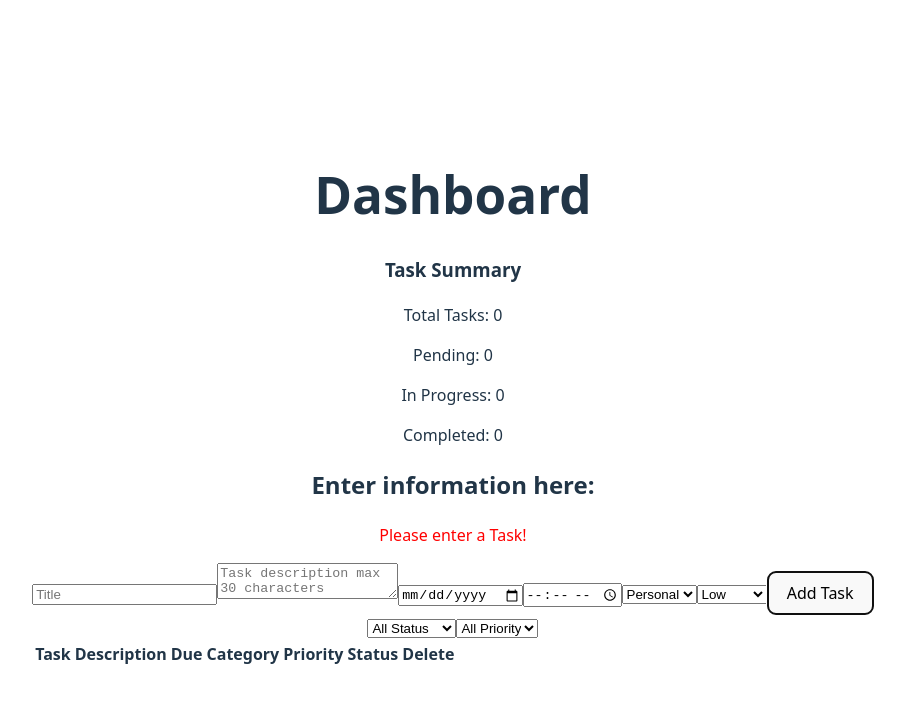
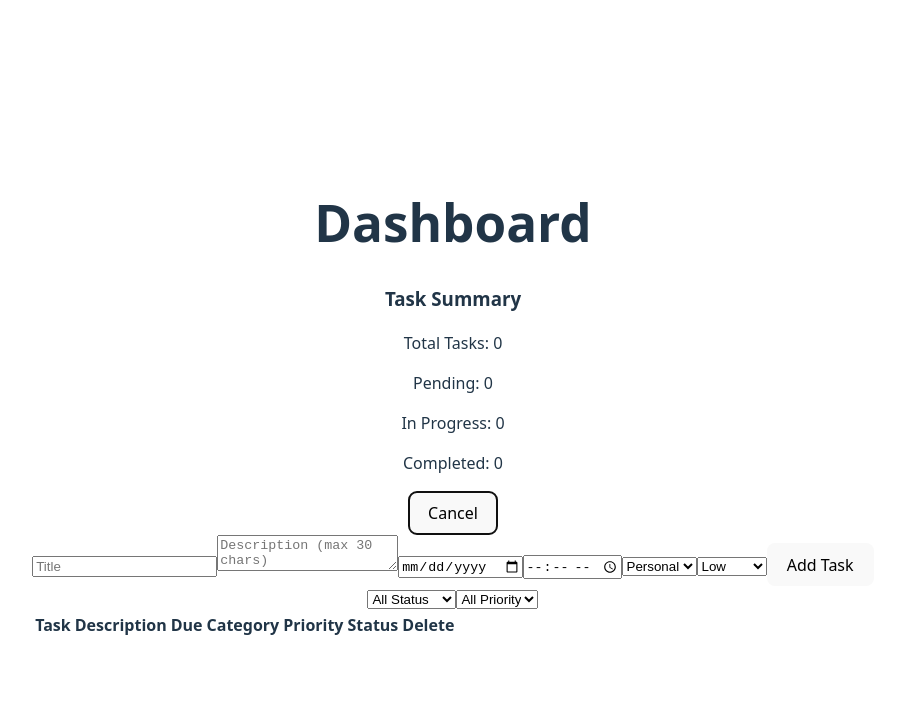
Before and after one commit to jhyche80-jpg/TaskManagerDashboard, a React (Vite) app: page / in a window 1280 px wide. Both pictures are taken after a click on the button "Add Task". Shown: the top 702 px of the page, without its empty margins (187-1092 px from the left). Built offline with nearby package versions, Linux system fonts and the light colour scheme.

Commit message:
I moved the input to another file and made  the input only appear if the button is pressed.

```diff
--- a/src/Components/Dashboard/Dashboard.tsx
+++ b/src/Components/Dashboard/Dashboard.tsx
@@ -1,27 +1,58 @@
-import React, { useState } from 'react'
-import RenderList from '../RenderList/RenderList'
-import TaskCounter from '../TaskCounter/taskCounter'
-import type { Task } from '../types'
+import React, { useState, useEffect } from 'react';
+import RenderList from '../RenderList/RenderList';
+import TaskCounter from '../TaskCounter/taskCounter';
+import type { Task } from '../types';
+
 export default function Dashboard() {
-  const[tasks,setTasks]= useState<Task[]>([])
-  const[totalTasks,setTotalTasks]= useState(0)
+ const [show,setShow]= useState(false)
+  // Load saved tasks from localStorage if available
+  const [tasks, setTasks] = useState<Task[]>(() => {
+    const saved = localStorage.getItem("tasks");
+    return saved ? JSON.parse(saved) : [];
+  });
 
-  // calculate counts
-  const totalTask = tasks.length
-  const totalPending = tasks.filter(t=> t.status === "pending").length
-  const totalCompleted =+ tasks.filter(t=> t.status==="completed").length
-  const totalInProgress= tasks.filter(t=>t.status==="in-progress").length
+  // Running total of all tasks ever added
+  const [totalTasks, setTotalTasks] = useState<number>(() => {
+    const savedTotal = localStorage.getItem("totalTasks");
+    return savedTotal ? parseInt(savedTotal) : 0;
+  });
+
+  // Save tasks to localStorage whenever they change
+  useEffect(() => {
+    localStorage.setItem("tasks", JSON.stringify(tasks));
+  }, [tasks]);
+
+  // Save running total to localStorage whenever it changes
+  useEffect(() => {
+    localStorage.setItem("totalTasks", totalTasks.toString());
+  }, [totalTasks]);
+
+  // Counts for current tasks
+  const totalPending = tasks.filter(t => t.status === "pending").length;
+  const totalCompleted = tasks.filter(t => t.status === "completed").length;
+  const totalInProgress = tasks.filter(t => t.status === "in-progress").length;
+
   return (
     <div>
       <h1>Dashboard</h1>
+
       <TaskCounter
-      TaskTotal={totalTask}
-      TaskCompleted={totalCompleted}
-      TaskInProgress={totalInProgress}
-      TaskPending={totalPending} />
-      <RenderList tasks={tasks}
-      setTasks={setTasks}
-      incrementTotal={(()=> setTotalTasks(prev=>prev+1))}/>
+        TaskTotal={totalTasks}            // running total
+        TaskCompleted={totalCompleted}    // current completed
+        TaskInProgress={totalInProgress}  // current in-progress
+        TaskPending={totalPending}        // current pending
+      />
+
+
+      <div>
+        <RenderList
+        tasks={tasks}
+        setTasks={setTasks}
+        incrementTotal={() => setTotalTasks(prev => prev + 1)} // increment running total
+      />
+      </div>
+
+
     </div>
-  )
+  );
 }
--- a/src/Components/RenderList/RenderList.tsx
+++ b/src/Components/RenderList/RenderList.tsx
@@ -1,7 +1,8 @@
-import React, { useState } from 'react';
-import type { Task, TaskStatus, TaskCat, TaskPrio } from '../types';
-import TaskList from '../TaskList/TaskList';
-import TaskFilter from '../TaskFilter/TaskFilter';
+import React, { useState } from "react";
+import type { Task, TaskStatus } from "../types";
+import TaskList from "../TaskList/TaskList";
+import TaskFilter from "../TaskFilter/TaskFilter";
+import TaskInput from "../TaskForm/TaskForm";
 
 type RenderProps = {
   tasks: Task[];
@@ -10,96 +11,40 @@ type RenderProps = {
 };
 
 export default function RenderList({ tasks, setTasks, incrementTotal }: RenderProps) {
-    const [date, setDate] = useState("");
-    const [title, setTitle] = useState("");
-    const [description, setDescription] = useState("");
-    const [priority, setPriority] = useState<TaskPrio>("low");
-    const [category, setCategory] = useState<TaskCat>("personal");
-    const [time, setTime] = useState("");
-    const [error, setError] = useState("");
-    const [filters, setFilters] = useState<{ status?: TaskStatus; priority?: TaskPrio }>({});
+  const [filters, setFilters] = useState<{ status?: TaskStatus }>({});
+  const [showInput, setShowInput] = useState(false); // controls form visibility
 
-    const handleFilterChange = (newFilters: any) => {
-        setFilters(newFilters);
+  const handleFilterChange = (newFilters: any) => setFilters(newFilters);
+
+  const handleStatusChange = (taskId: string, newStatus: TaskStatus) => {
+    setTasks(prev => prev.map(t => (t.id === taskId ? { ...t, status: newStatus } : t)));
   };
 
-    const handleStatusChange = (taskId: string, newStatus: TaskStatus) => {
-        setTasks(prev => prev.map(task => task.id === taskId ? { ...task, status: newStatus } : task));
-    };
-
-    const handleTask = () => {
-        if (!title.trim()) return setError("Please enter a Task!");
-        if (!description.trim()) return setError("Please enter a description!");
-        if (!date) return setError("Please enter a due date!");
-        if (!time) return setError("Please enter a time!");
-
-        const newTask: Task = {
-            id: Date.now().toString(),
-            title,
-            description,
-            priority,
-            dueDate: date,
-            time,
-            category,
-            status: "pending",
-        };
-
-        setTasks(prev => [...prev, newTask]);
-        incrementTotal(); // increase running total
-        // Reset form
-        setTitle("");
-        setDescription("");
-        setDate("");
-        setPriority("low");
-        setCategory("personal");
-        setTime("");
-        setError("");
-
-    };
-
-    const handleDelete = (taskId: string) => {
-        setTasks(prev => prev.filter(task => task.id !== taskId));
+  const handleAddTask = (task: Task) => {
+    setTasks(prev => [...prev, task]);
+    incrementTotal();
   };
 
   const filteredTasks = tasks.filter(task => {
     if (filters.status && task.status !== filters.status) return false;
-        if (filters.priority && task.priority !== filters.priority) return false;
     return true;
   });
 
   return (
     <div>
-            <h2>Enter information here:</h2>
-            {error && <p style={{ color: 'red' }}>{error}</p>}
-            <input type="text" value={title} onChange={(e) => setTitle(e.target.value)} placeholder="Title" />
-            <textarea
-                value={description}
-                onChange={(e) => setDescription(e.target.value)}
-                maxLength={30}
-                placeholder="Task description max 30 characters"
-            />
-            <input type="date" value={date} onChange={(e) => setDate(e.target.value)} />
-            <input type="time" value={time} onChange={(e) => setTime(e.target.value)} />
-            <select value={category} onChange={(e) => setCategory(e.target.value as TaskCat)}>
-                <option value="school">School</option>
-                <option value="work">Work</option>
-                <option value="personal">Personal</option>
-                <option value="fitness">Fitness</option>
-                <option value="finance">Finance</option>
-                <option value="other">Other</option>
-            </select>
-            <select value={priority} onChange={(e) => setPriority(e.target.value as TaskPrio)}>
-                <option value="low">Low</option>
-                <option value="medium">Medium</option>
-                <option value="high">High</option>
-            </select>
-            <button onClick={handleTask}>Add Task</button>
+      {/* Button to toggle input form */}
+      <button onClick={() => setShowInput(prev => !prev)}>
+        {showInput ? "Cancel" : "Add Task"}
+      </button>
+
+      {/* Input form shows only if showInput is true */}
+      {showInput && <TaskInput addTask={handleAddTask} />}
 
       <TaskFilter onFilterChange={handleFilterChange} />
       <TaskList
         tasks={filteredTasks}
         onStatusChange={handleStatusChange}
-                onDelete={handleDelete}
+        onDelete={id => setTasks(prev => prev.filter(t => t.id !== id))}
       />
     </div>
   );
--- a/src/Components/TaskForm/TaskForm.tsx
+++ b/src/Components/TaskForm/TaskForm.tsx
@@ -0,0 +1,74 @@
+import React, { useState } from "react";
+import type { Task, TaskPrio, TaskCat } from "../types";
+
+type TaskInputProps = {
+  addTask: (task: Task) => void; // function to add task in parent
+};
+
+export default function TaskInput({ addTask }: TaskInputProps) {
+  const [title, setTitle] = useState("");
+  const [description, setDescription] = useState("");
+  const [date, setDate] = useState("");
+  const [time, setTime] = useState("");
+  const [priority, setPriority] = useState<TaskPrio>("low");
+  const [category, setCategory] = useState<TaskCat>("personal");
+  const [error, setError] = useState("");
+
+  const handleTask = () => {
+    if (!title.trim()) return setError("Please enter a Task!");
+    if (!description.trim()) return setError("Please enter a description!");
+    if (!date) return setError("Please enter a due date!");
+    if (!time) return setError("Please enter a time!");
+
+    const newTask: Task = {
+      id: Date.now().toString(),
+      title,
+      description,
+      priority,
+      dueDate: date,
+      time,
+      category,
+      status: "pending",
+    };
+
+    addTask(newTask);
+
+    // Reset form
+    setTitle("");
+    setDescription("");
+    setDate("");
+    setTime("");
+    setPriority("low");
+    setCategory("personal");
+    setError("");
+  };
+
+  return (
+    <div>
+      {error && <p style={{ color: "red" }}>{error}</p>}
+      <input value={title} onChange={e => setTitle(e.target.value)} placeholder="Title" />
+      <textarea
+        value={description}
+        onChange={e => setDescription(e.target.value)}
+        maxLength={30}
+        placeholder="Description (max 30 chars)"
+      />
+      <input type="date" value={date} onChange={e => setDate(e.target.value)} />
+      <input type="time" value={time} onChange={e => setTime(e.target.value)} />
+      <select value={category} onChange={e => setCategory(e.target.value as TaskCat)}>
+        <option value="personal">Personal</option>
+        <option value="work">Work</option>
+        <option value="school">School</option>
+        <option value="fitness">Fitness</option>
+        <option value="finance">Finance</option>
+        <option value="other">Other</option>
+      </select>
+      <select value={priority} onChange={e => setPriority(e.target.value as TaskPrio)}>
+        <option value="low">Low</option>
+        <option value="medium">Medium</option>
+        <option value="high">High</option>
+      </select>
+      <button onClick={handleTask}>Add Task</button>
+    </div>
+  );
+}
```
Lines whose indentation alone changed are shown as unchanged.
